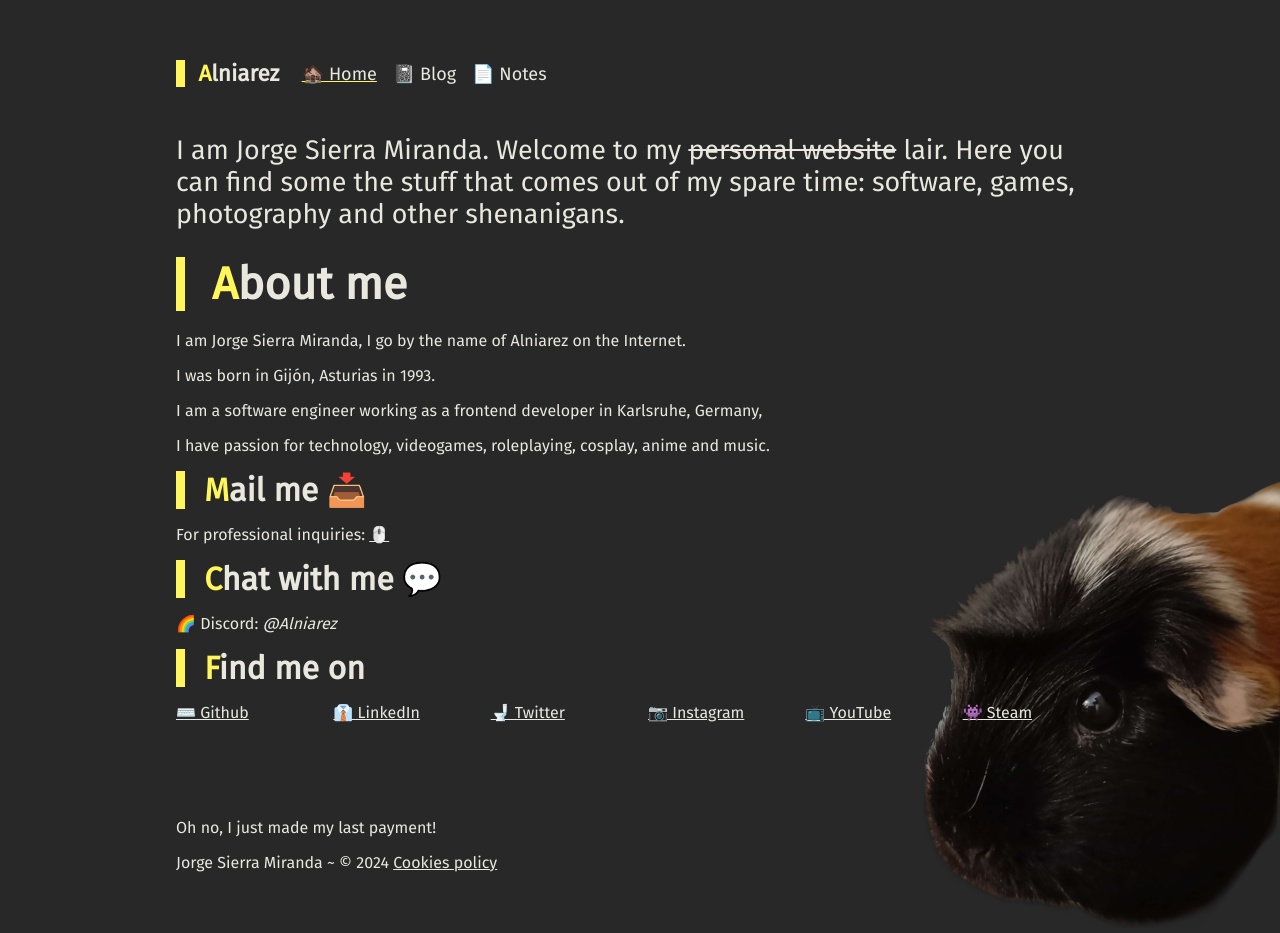
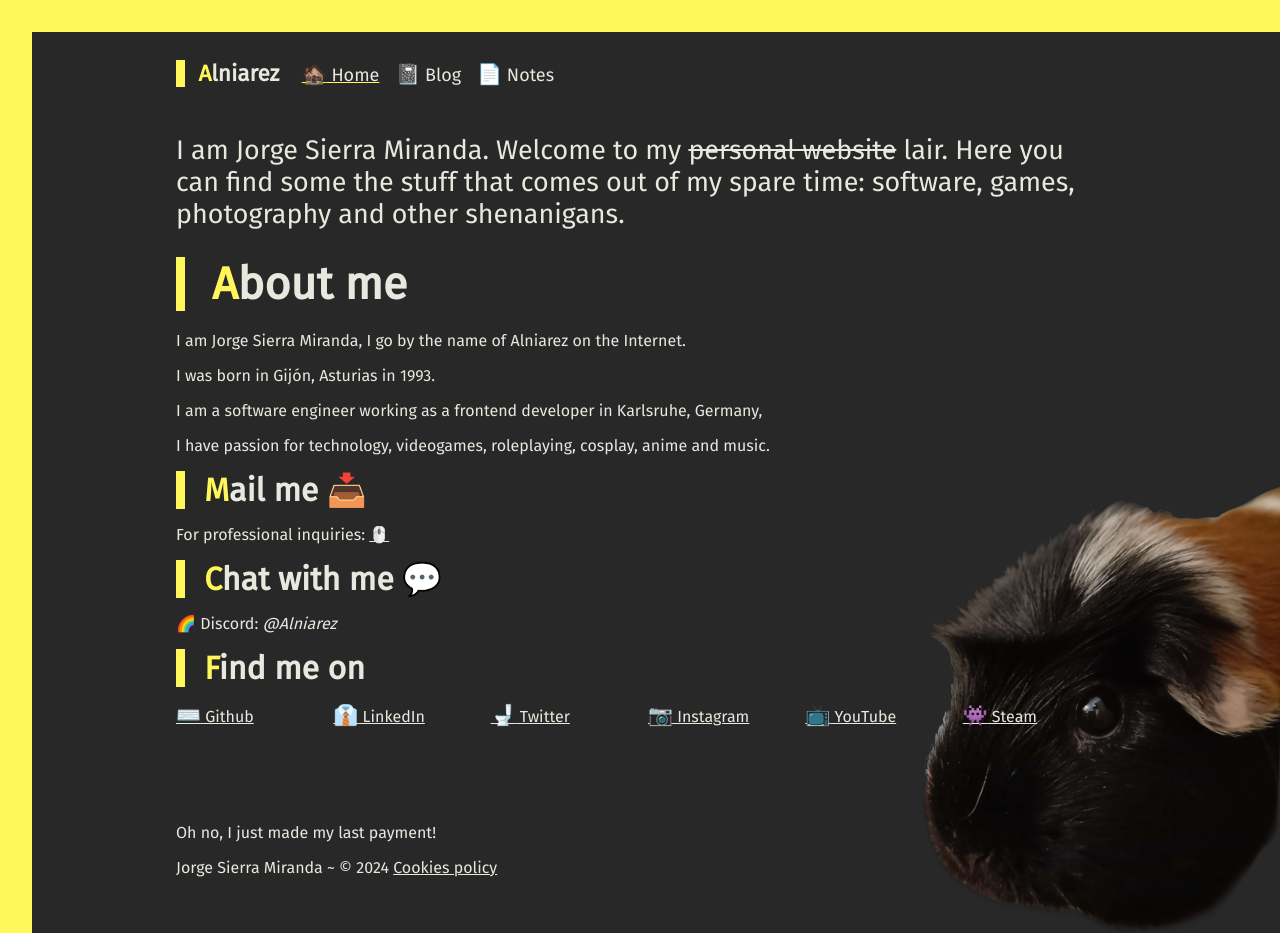
Before and after one commit to Alniarez/alniarez-web, a Jekyll site: the page built from index.md, in a window 1280 px wide. Built offline with Jekyll 4.4.1, drawn with Linux system fonts in a browser that asks for light colours.

Commit message:
css update

```diff
--- a/assets/css/style.css
+++ b/assets/css/style.css
@@ -33,19 +33,32 @@
     color: var(--text-color);
     background: var(--color-bg-0);
 
+
+    min-height: 100%;
+
+    padding: 0;
+    margin: 0;
+
     background-image: url('../images/cora.small.png');
     background-position: right bottom;
     background-repeat: no-repeat;
 
-    padding: 2rem;
+    box-shadow: inset 2rem 2rem  var(--highlights-color);
 
-    min-height: 100%;
+    body {
+        display: flex;
+        flex-flow: column;
+
+
+        padding: 2rem
     }
 
     *,
     *:before,
     *:after {
         box-sizing: inherit;
+    }
+
 }
 
 h1, h2, h3, h4, h5, h6 {
@@ -213,11 +226,10 @@
     & > * {
         min-width: 0;
     }
+
+    & > *::first-letter {
+        font-size: 1.25rem;
     }
-
-body {
-    display: flex;
-    flex-flow: column;
 }
 
 main,
@@ -249,6 +261,10 @@
         &:hover {
             text-decoration: underline;
         }
+    }
+
+    & > *::first-letter {
+        font-size: 1.25rem;
     }
 
 }
```
Lines whose indentation alone changed are shown as unchanged.
